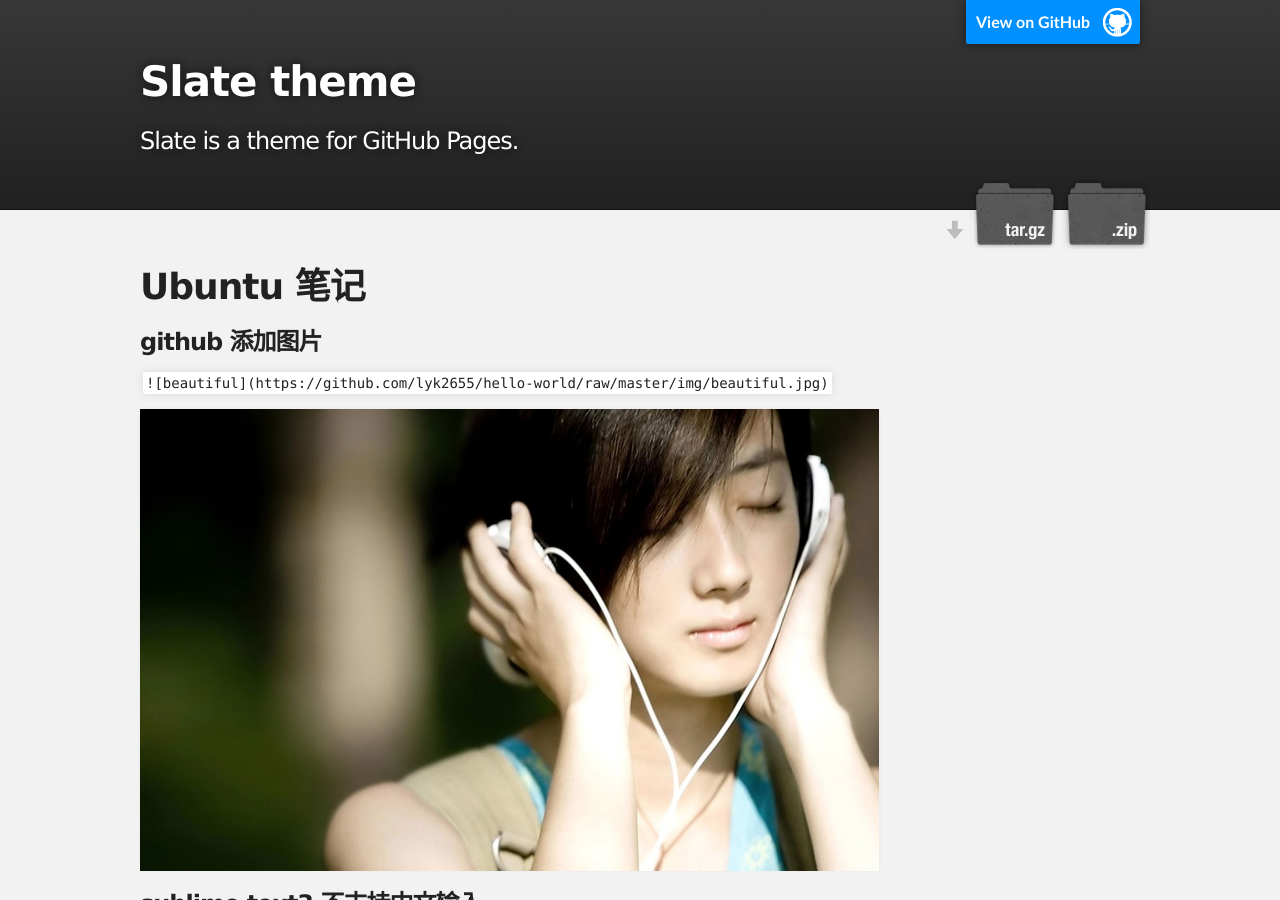
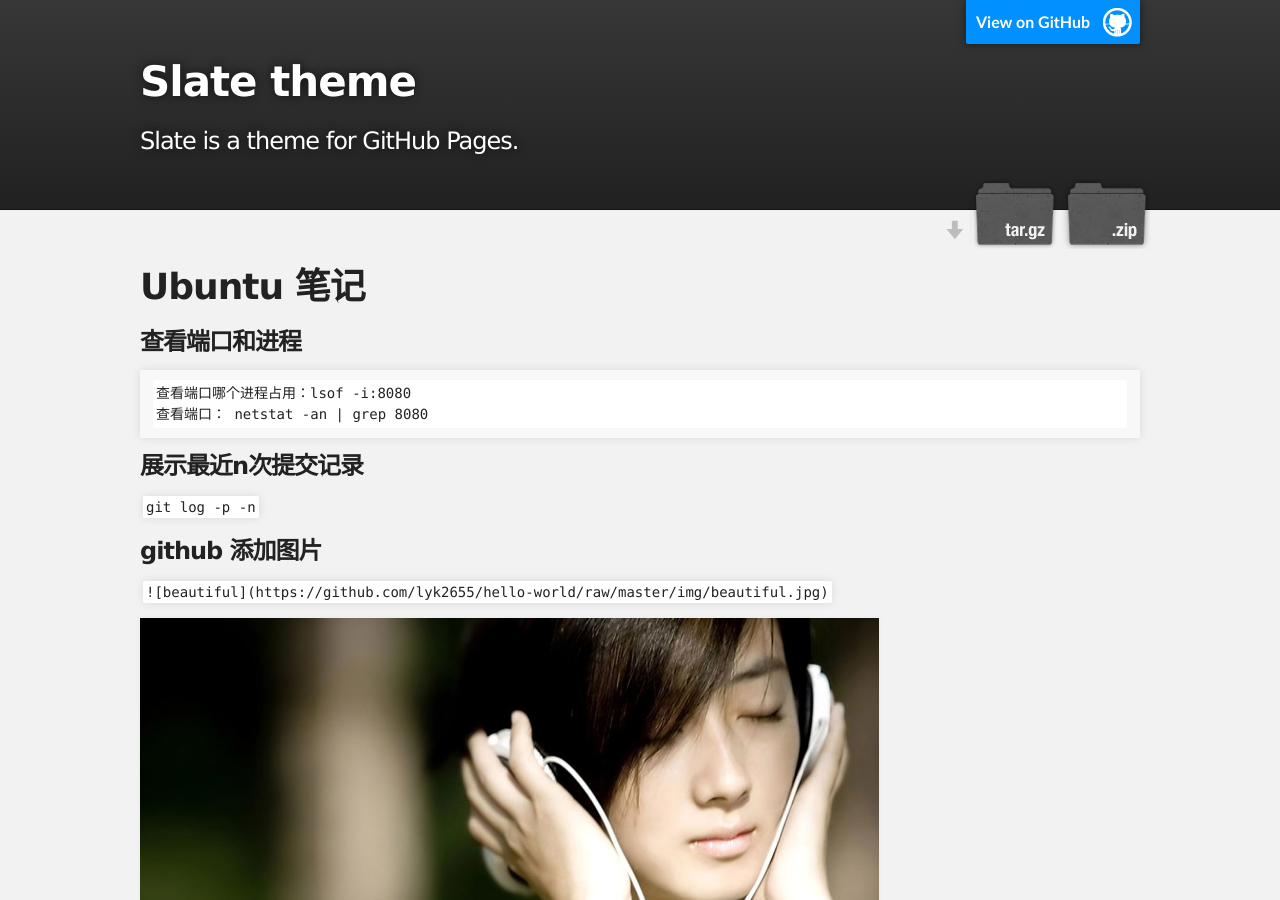
Before and after one commit to lyk2655/hello-world, a Jekyll site: the page built from index.md, in a window 1280 px wide and 900 px high. Built offline with Jekyll 4.4.1, drawn with Linux system fonts in a browser that asks for light colours; our own code applies the rules of GitHub Pages for plain Markdown files.

Commit message:
查看进程端口，查看git提交记录

````diff
--- a/index.md
+++ b/index.md
@@ -3,6 +3,15 @@ layout: default
 ---
 
 # Ubuntu 笔记
+
+### 查看端口和进程
+```
+查看端口哪个进程占用：lsof -i:8080
+查看端口： netstat -an | grep 8080
+```
+
+### 展示最近n次提交记录
+`git log -p -n`
 
 ### github 添加图片
 `![beautiful](https://github.com/lyk2655/hello-world/raw/master/img/beautiful.jpg)`
````
